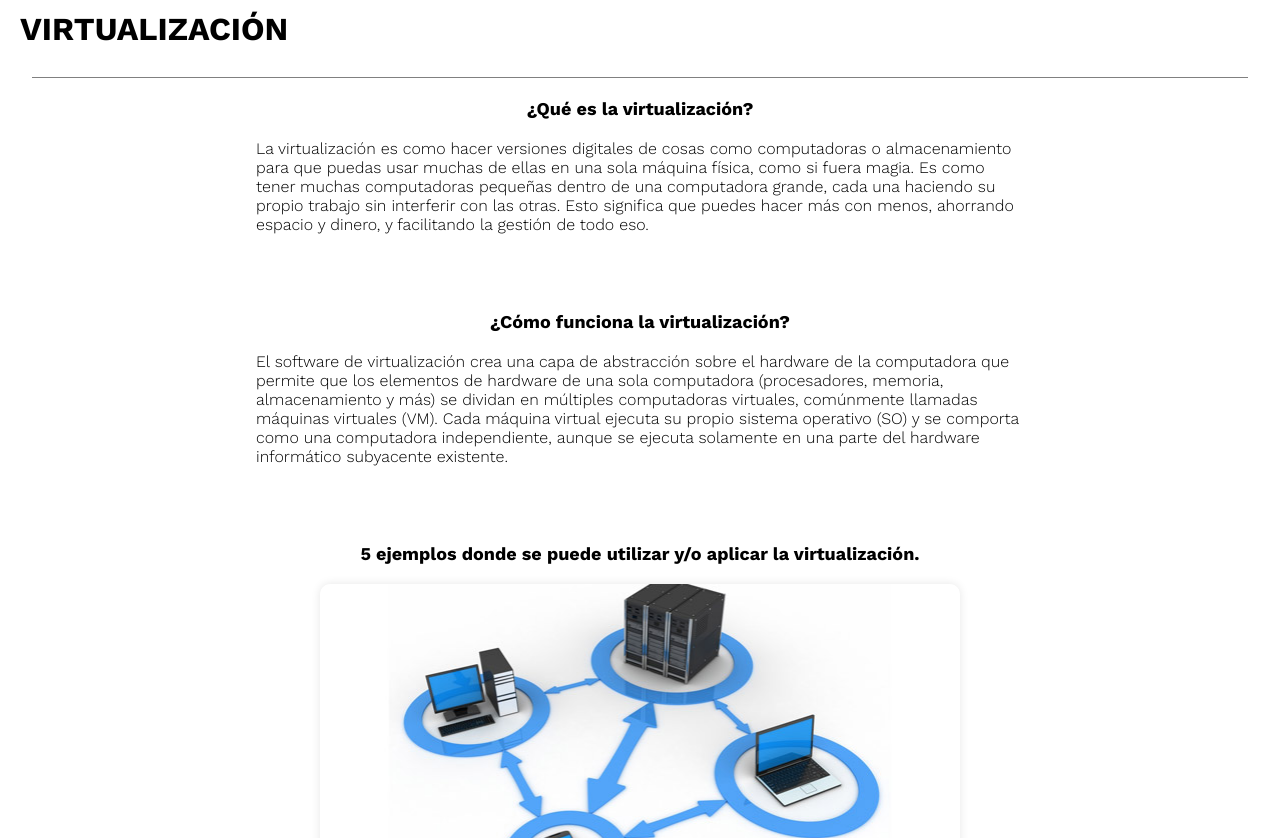
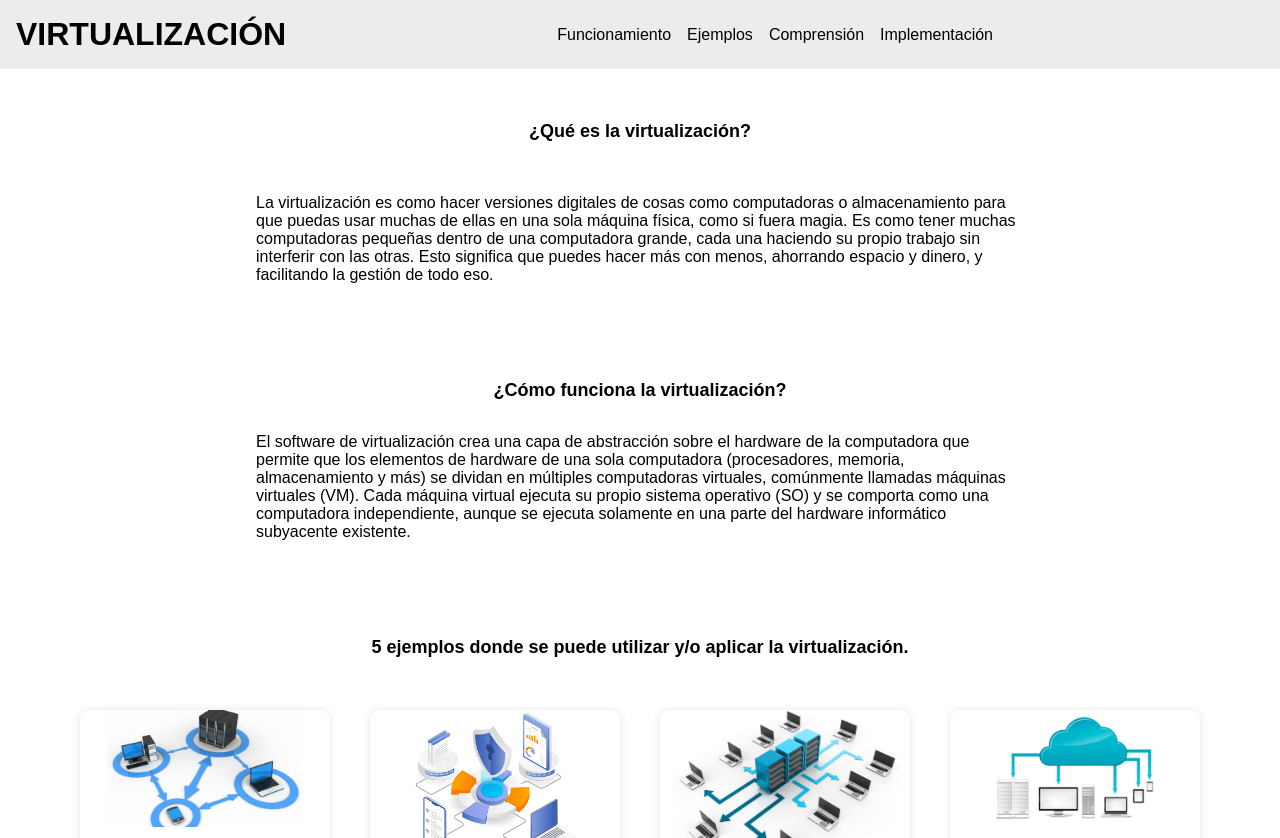
Before and after one commit to julian200604/Virtualidad, a plain HTML site: page index.html in a window 1280 px wide. Shown: the top 838 px of the page. Drawn offline with nearby package versions, Linux system fonts and the light colour scheme.

Commit message:
se termino archivo de virtualización

```diff
--- a/css/style.css
+++ b/css/style.css
@@ -1,59 +1,27 @@
-@import url("https://fonts.googleapis.com/css2?family=Work+Sans:ital,wght@0,100..900;1,100..900&display=swap");
-
 * {
     margin: 0;
     padding: 0;
+    box-sizing: border-box;
+    font-family: sans-serif;
 }
 
-body {
-    font-family: "Work Sans", sans-serif;
-    font-weight: 300;
-    font-style: normal;
+header {
+    display: flex;
+    align-items: center;
+    justify-content: space-between; /*se separa el logo del menu logo izquierda y menu derecha*/
+    padding: 1rem; /*separa los elementos del borde, margen*/
+    background-color: #ececec; /*diferenciar el header del resto de la*/
 }
 
-h2 {
-    text-align: center;
-    font-size: 18px;
-    font-weight: bold;
+.nav-list {
+    list-style-type: none;
+    display: flex;
+    gap: 1rem;
 }
 
-.header {
-    display: flex; /* Usa el modelo de caja flexible para el header */
-    justify-content: space-between; /* Distribuye los elementos horizontalmente */
-    align-items: center; /* Centra verticalmente los elementos */
-    padding: 10px 20px; /* Añade relleno al header */
-    background-color: #fff; /* Color de fondo del header */
-    color: black; /* Color de texto del header */
-}
-
-
-.menu ul {
-    list-style-type: none; /* Elimina los estilos de viñetas de la lista */
-    margin: 0; /* Elimina el margen de la lista */
-    padding: 0; /* Elimina el relleno de la lista */
-}
-
-.menu ul li {
-    display: inline; /* Muestra los elementos de la lista en línea */
-    margin-right: 25px; /* Añade margen a la derecha de cada elemento */
-}
-
-.menu ul li a {
-    color: black; /* Color del texto de los enlaces */
-    text-decoration: none; /* Elimina el subrayado de los enlaces */
-    font-size: 13px;
-    font-weight: bold;
-    text-align: center;
-
-}
-
-.divider {
-    height: 1px; /* Establece la altura de la línea divisoria */
-    background-color: grey; /* Color de fondo de la línea divisoria */
-    margin: 0 auto; /* Añade margen automático a los lados para centrar horizontalmente */
-    width: 95%; /* Establece el ancho de la línea divisora */
-    margin-top: 0%;
-
+.nav-list li a {
+    text-decoration: none;
+    color: black;
 }
 
 .contenedor {
@@ -63,14 +31,12 @@ h2 {
 }
 
 .cuadro {
-    width: 50%;
+    width: 250px;
     margin: 20px;
     border-radius: 10px;
     box-shadow: 0 0 10px rgba(0, 0, 0, 0.1); /*se agrega un efecto sombra en los bordes del cuadro*/
     overflow: hidden; /*esta propiedad sirve para asegurarse de que cualquier contenido que sobresalga del contenedor no se muestre fuera de los límites del contenedor y se recorte de manera limpia y ordenada*/
     margin-bottom: 70px;
-    margin-right: 25%;
-    margin-left: 25%;
 }
 
 .cuadro img {
@@ -79,7 +45,7 @@ h2 {
 }
 
 .descripcion {
-    padding: 5px;
+    padding: 10px;
 }
 
 .descripcion h2 {
@@ -91,11 +57,12 @@ h2 {
 .descripcion p {
     margin-top: 5px;
     font-size: 14px;
-    text-align: flex;
+    text-align: center;
     font-weight: normal;
 }
 
 h2 {
+    padding: 2rem;
     text-align: center;
     font-size: 18px;
     font-weight: bold;
@@ -116,34 +83,27 @@ h2 {
 }
 
 .descripcion2 p {
-    margin-bottom: 10%;
+    margin-bottom: 4rem;
 }
 
 .descripcion2 img {
+    align-items: center;
     width: 700px;
     border-radius: 20px 20px 20px 20px;
-    margin-bottom: 40px;
+    margin-bottom: 6rem;
 }
 
 #p2 {
     text-align:right;
 }
 
-/* Media Queries */
-@media (max-width: 768px) {
-    .contenedor {
-      justify-content: space-around;
-    }
-    .cuadro {
-      width: 45%;
-    }
+.contenedor2 {
+    display: flex;
+    flex-wrap: wrap; /*se aplica al contenedor para asegurarse de que las películas se envuelvan en múltiples líneas si el espacio horizontal disponible no es suficiente para mostrar todas las películas en una sola fila. */
+    justify-content: center;
 }
 
-@media (max-width: 480px) {
-    .cuadro {
-      width: 90%;
-    }
-    .descripcion {
-      display: none;
-    }
+.cuadro2 img {
+    width: 100%;
+    border-radius: 10px 10px 10px 10px;
 }
--- a/index.html
+++ b/index.html
@@ -7,28 +7,20 @@
     <link rel="stylesheet" href="css/style.css">
 </head>
 <body>
-
   <header>
     <div class="header">
         <h1>VIRTUALIZACIÓN</h1>
     </div>
-      <div class="menu">
-        <ul>
-          <li><a href="#"></a></li>
-          <li><a href="#"></a></li>
-          <li><a href="#"></a></li>
-          <li><a href=""></a></li>
-          <li><a href=""></a></li>
-          <li><a href=""></a></li>
+
+        <ul class="nav-list">
+          <li><a href="#funcionamiento">Funcionamiento</a></li>
+          <li><a href="#Ejemplo">Ejemplos</a></li>
+          <li><a href="#comprension">Comprensión</a></li>
+          <li><a href="#implementación">Implementación</a></li>
         </ul>
-      </div>
-    </div>
     <div class="divider"></div>
    </header>
   <main>
-
-    <div class="contenedor">
-      <div class="text">
         <div class="descripcion2">
           <h2>¿Qué es la virtualización?</h2>
           <p>
@@ -40,8 +32,12 @@
             la gestión de todo eso.
           </p>
         </div>
+
+        <div id="funcionamiento">
+          <h2>¿Cómo funciona la virtualización?</h2>
+        </div>
+
         <div class="descripcion2">
-          <h2>¿Cómo funciona la virtualización?</h2>
           <p>
             El software de virtualización crea una capa de abstracción sobre el hardware de la
             computadora que permite que los elementos de hardware de una sola computadora
@@ -52,8 +48,11 @@
           </p>
         </div>
 
+        <div id="Ejemplo">
         <h2>5 ejemplos donde se puede utilizar y/o aplicar la virtualización.</h2>
+        </div>
 
+      <div class="contenedor">
           <div class="cuadro">
               <img src="img/virt_aplicaciones.jpg" alt="ejemplo1">
               <div class="descripcion">
@@ -96,7 +95,7 @@
               </div>
           </div>
           <div class="cuadro">
-          <img src="img/Podemos-hacer-varias-clases-de-virtualización.jpg" alt="ejemplo4">
+              <img src="img/Podemos-hacer-varias-clases-de-virtualización.jpg" alt="ejemplo4">
               <div class="descripcion">
                 <h2>Virtualización de almacenamiento</h2>
                 <p>
@@ -120,22 +119,32 @@
           </div>
         </div>
 
-      <div class="descripcion2">
+      <div id="comprension">
         <h2>Comprensión de virtualización</h2>
-        <img src="img/beneficios-de-la-virtualizacion.png.webp" alt="ejemplo5">
       </div>
-      <div class="descripcion2">
+      <div class="contenedor2">
+        <div class="cuadro2">
+            <img src="img/beneficios-de-la-virtualizacion.png.webp" alt="ejemplo1">
+        </div>
+      </div>
+
+      <div id="implementación">
         <h2>¿Por qué es importante conocer el concepto y cómo se puede aplicar la virtualización como
           estrategia para optimizar los recursos físicos en el ambiente laboral y/o personal?</h2>
+      </div>
+
+      <div class="descripcion2">
         <p>
           Es importante conocer este concepto para hacer un uso mas eficiente de los recursos fisicos como servidores
           o computadores, al conocer y comprender como se aplica se puede ayudar a minimizar costos, reducir el consumo
           de energia, el espacio y se puede recuperar los datos en caso de desastres y errores humanos, ya que permite
-          replicar y migrar sistemas virtuales o información.
+          replicar y migrar sistemas virtuales o información.<br>
 
           Para aplicar la virtualización como estrategia para optimizar los recursos físicos en el ambiente laboral y/o personal
-          se debe
-      </div>
+          se debe principalmente planificar la implementación, identificar las necesidades especificas del entorno,  los requisitos de software,
+          el rendimiento que se espera obtener, se debe eligir el software adecuado, y monitorear el entorno de virtualización  para detectar
+          posibles problemas de seguridad o rendimiento.
+
       </div>
   </main>
 
```
Lines whose indentation alone changed are shown as unchanged.
